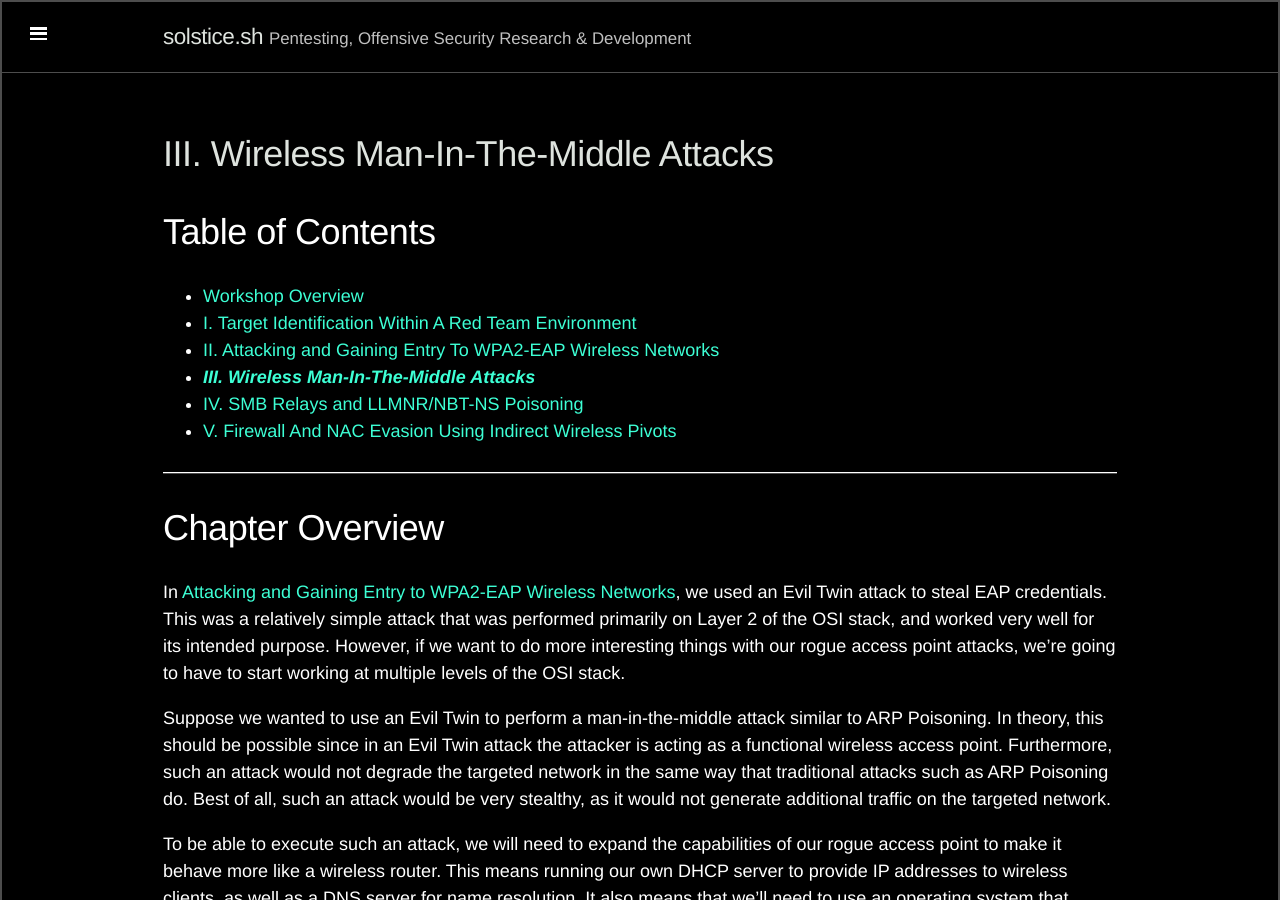
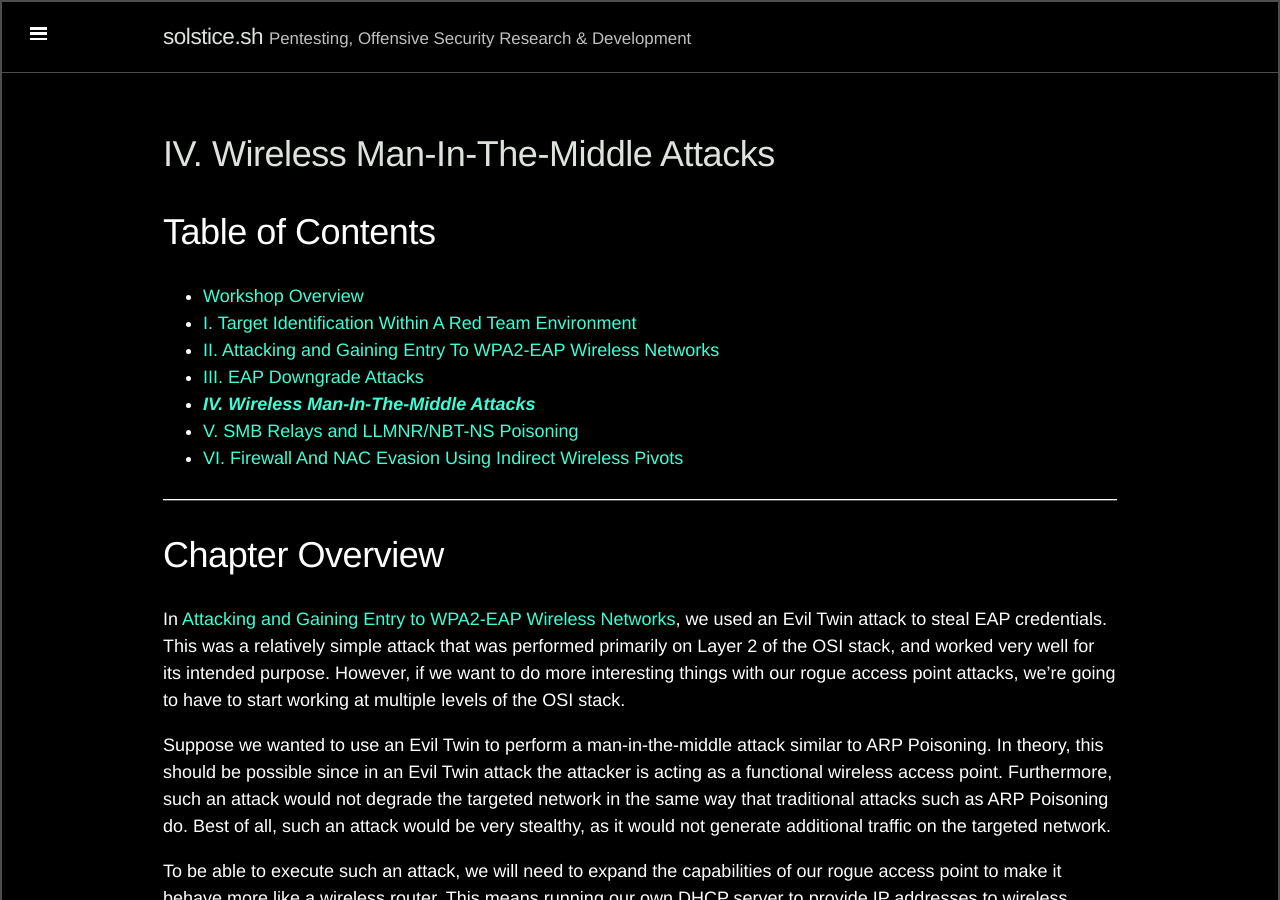
Before and after one commit to s0lst1c3/s0lst1c3.github.io, a Jekyll site: the page built from workshops/advanced-wireless-attacks/iv-wireless-man-in-the-middle-attacks.md, in a window 1280 px wide and 900 px high. Built offline with Jekyll 4.4.1, drawn with Linux system fonts in a browser that asks for light colours; Markdown is read by kramdown in place of the engine named in the settings.

Commit message:
pushing updates

```diff
--- a/workshops/advanced-wireless-attacks/iii-wireless-man-in-the-middle-attacks.md
+++ b/workshops/advanced-wireless-attacks/iv-wireless-man-in-the-middle-attacks.md
@@ -1,5 +1,5 @@
 ---
-title: III. Wireless Man-In-The-Middle Attacks
+title: IV. Wireless Man-In-The-Middle Attacks
 layout: workshop
 ---
 
@@ -8,9 +8,10 @@ layout: workshop
    * [Workshop Overview](http://solstice.sh/workshops/advanced-wireless-attacks/)
    * [I. Target Identification Within A Red Team Environment](http://solstice.sh/workshops/advanced-wireless-attacks/i-target-identification-within-a-red-team-environment/)
    * [II. Attacking and Gaining Entry To WPA2-EAP Wireless Networks](http://solstice.sh/workshops/advanced-wireless-attacks/ii-attacking-and-gaining-entry-to-wpa2-eap-wireless-networks/)
-   * ***[III. Wireless Man-In-The-Middle Attacks](http://solstice.sh/workshops/advanced-wireless-attacks/iii-wireless-man-in-the-middle-attacks/)***
-   * [IV. SMB Relays and LLMNR/NBT-NS Poisoning](http://solstice.sh/workshops/advanced-wireless-attacks/iv-smb-relays-and-llmnr-nbt-ns-poisoning/)
-   * [V. Firewall And NAC Evasion Using Indirect Wireless Pivots](http://solstice.sh/workshops/advanced-wireless-attacks/v-firewall-and-nac-evasion-using-indirect-wireless-pivots/)
+   * [III. EAP Downgrade Attacks](http://solstice.sh/workshops/advanced-wireless-attacks/ii-eap-downgrade-attacks/)
+   * ***[IV. Wireless Man-In-The-Middle Attacks](http://solstice.sh/workshops/advanced-wireless-attacks/iii-wireless-man-in-the-middle-attacks/)***
+   * [V. SMB Relays and LLMNR/NBT-NS Poisoning](http://solstice.sh/workshops/advanced-wireless-attacks/iv-smb-relays-and-llmnr-nbt-ns-poisoning/)
+   * [VI. Firewall And NAC Evasion Using Indirect Wireless Pivots](http://solstice.sh/workshops/advanced-wireless-attacks/v-firewall-and-nac-evasion-using-indirect-wireless-pivots/)
 
 ---
 
```
Also changed, not shown: workshops/advanced-wireless-attacks/i-target-identification-within-a-red-team-environment.md (+4 -3 lines), workshops/advanced-wireless-attacks/ii-attacking-and-gaining-entry-to-wpa2-eap-wireless-networks.md (+4 -3 lines), workshops/advanced-wireless-attacks/iii-attacking-and-gaining-entry-to-wpa2-eap-wireless-networks.md (added, +67 -0 lines), workshops/advanced-wireless-attacks/index.md (+4 -3 lines), workshops/advanced-wireless-attacks/v-smb-relays-and-llmnr-nbt-ns-poisoning.md (renamed from workshops/advanced-wireless-attacks/iv-smb-relays-and-llmnr-nbt-ns-poisoning.md, +5 -4 lines), workshops/advanced-wireless-attacks/vi-firewall-and-nac-evasion-using-indirect-wireless-pivots.md (renamed from workshops/advanced-wireless-attacks/v-firewall-and-nac-evasion-using-indirect-wireless-pivots.md, +5 -4 lines).
